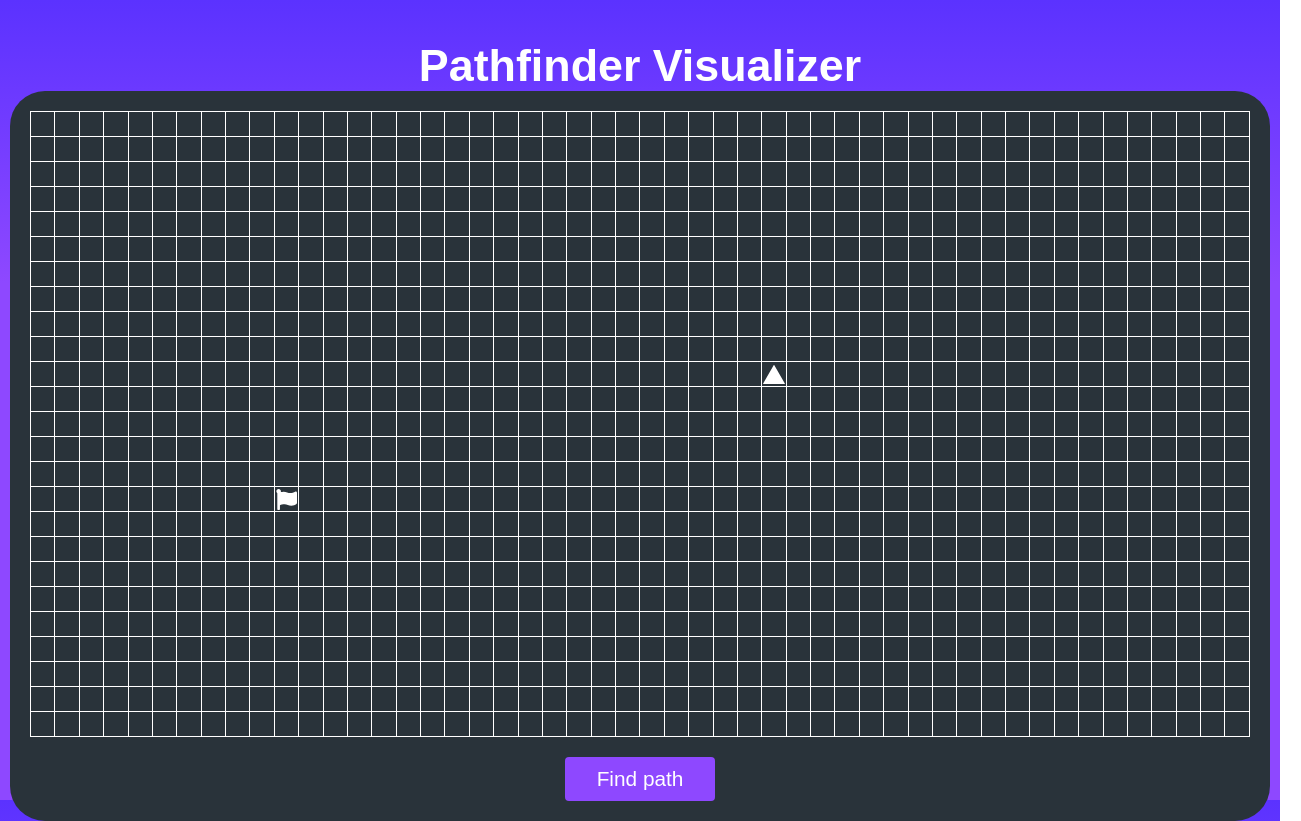
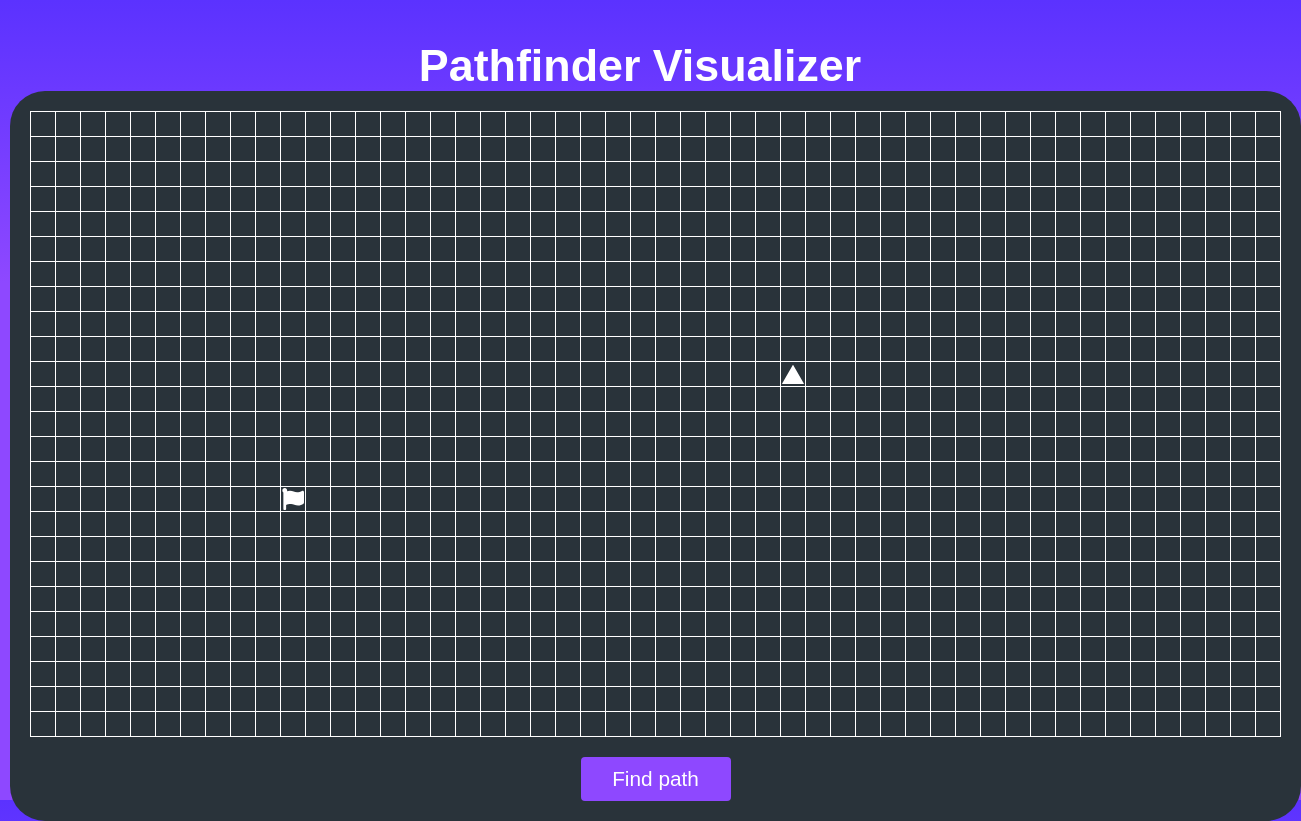
Before and after one commit to CinatitBR/amazing-pathfinding-visualizer, a React (Create React App) app: page / in a window 1280 px wide. Shown: the whole page, 1301 px wide, since content can reach past the window. Built offline with nearby package versions, Linux system fonts and the light colour scheme; a web font is replaced by a local one.

Commit message:
Add min-width to td style

```diff
--- a/src/components/BoardRow/BoardRow.style.ts
+++ b/src/components/BoardRow/BoardRow.style.ts
@@ -7,7 +7,7 @@ import flagSvg from '../../assets/flag.svg';
 export const Container = styled.tr<{ cellSize?: number, mouseDownButton: string | null }>`
   td {
     border: 1px solid var(--white);
-    width: ${props => props.cellSize}px;
+    min-width: ${props => props.cellSize}px;
     height: ${props => props.cellSize}px;
 
     background-repeat: no-repeat;
```
